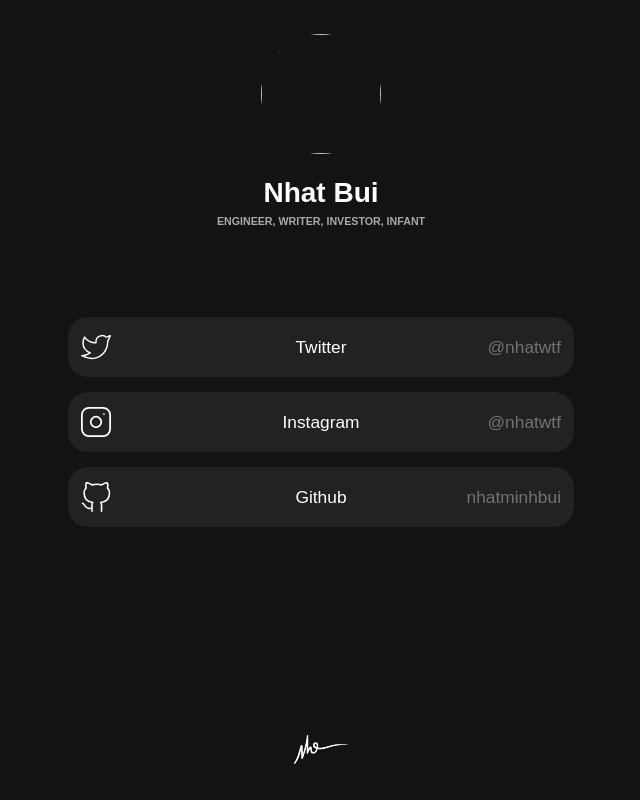
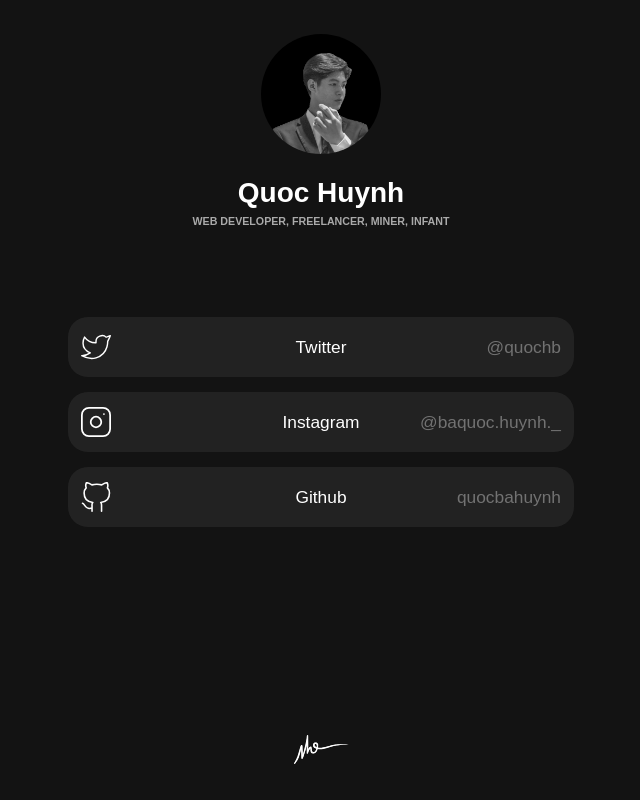
Before and after one commit to nhatminhbui/quocbahuynh.github.io, a plain HTML site: page index.html in a window 1280 px wide. Shown: the whole page, without its empty margins (319-959 px from the left). Drawn offline with Linux system fonts and the light colour scheme; a web font is replaced by a local one.

Commit message:
Update index.html

```diff
--- a/index.html
+++ b/index.html
@@ -43,30 +43,30 @@
     <div class="wrap">
 
         <div class="profile">
-            <img id="avatar" src="avt.jpeg">
+            <img id="avatar" src="avt.jpg">
            	<div id="bio-text-wrap">
-           		<div id="profile-name">Nhat Bui</div>
-           		<div id="description">engineer, writer, investor, infant</div>
+           		<div id="profile-name">Quoc Huynh</div>
+           		<div id="description">web developer, freelancer, miner, infant</div>
            	</div>
         </div>
 
        <span id="shadow"></span>
 
        <div class="links">
-				<div class="butt" data-link="https://twitter.com/nhatwtf/">
+				<div class="butt" data-link="https://twitter.com/quochb">
    				    <img class="icon" src="assets/twitter.svg">
 					<div class="title">Twitter</div>
-					<div class="subtitle">@nhatwtf</div>
+					<div class="subtitle">@quochb</div>
 				</div>
-				<div class="butt" data-link="https://instagram.com/nhatwtf/">
+				<div class="butt" data-link="https://www.instagram.com/baquoc.huynh._/">
    				    <img class="icon" src="assets/instagram.svg">
 					<div class="title">Instagram</div>
-					<div class="subtitle">@nhatwtf</div>
+					<div class="subtitle">@baquoc.huynh._</div>
 				</div>
-				<div class="butt" data-link="https://github.com/nhatminhbui/">
+				<div class="butt" data-link="https://github.com/quocbahuynh/">
    				    <img class="icon" src="assets/github.svg">
 					<div class="title">Github</div>
-					<div class="subtitle">nhatminhbui</div>
+					<div class="subtitle">quocbahuynh</div>
 				</div>
     </div>
 </body>
```
